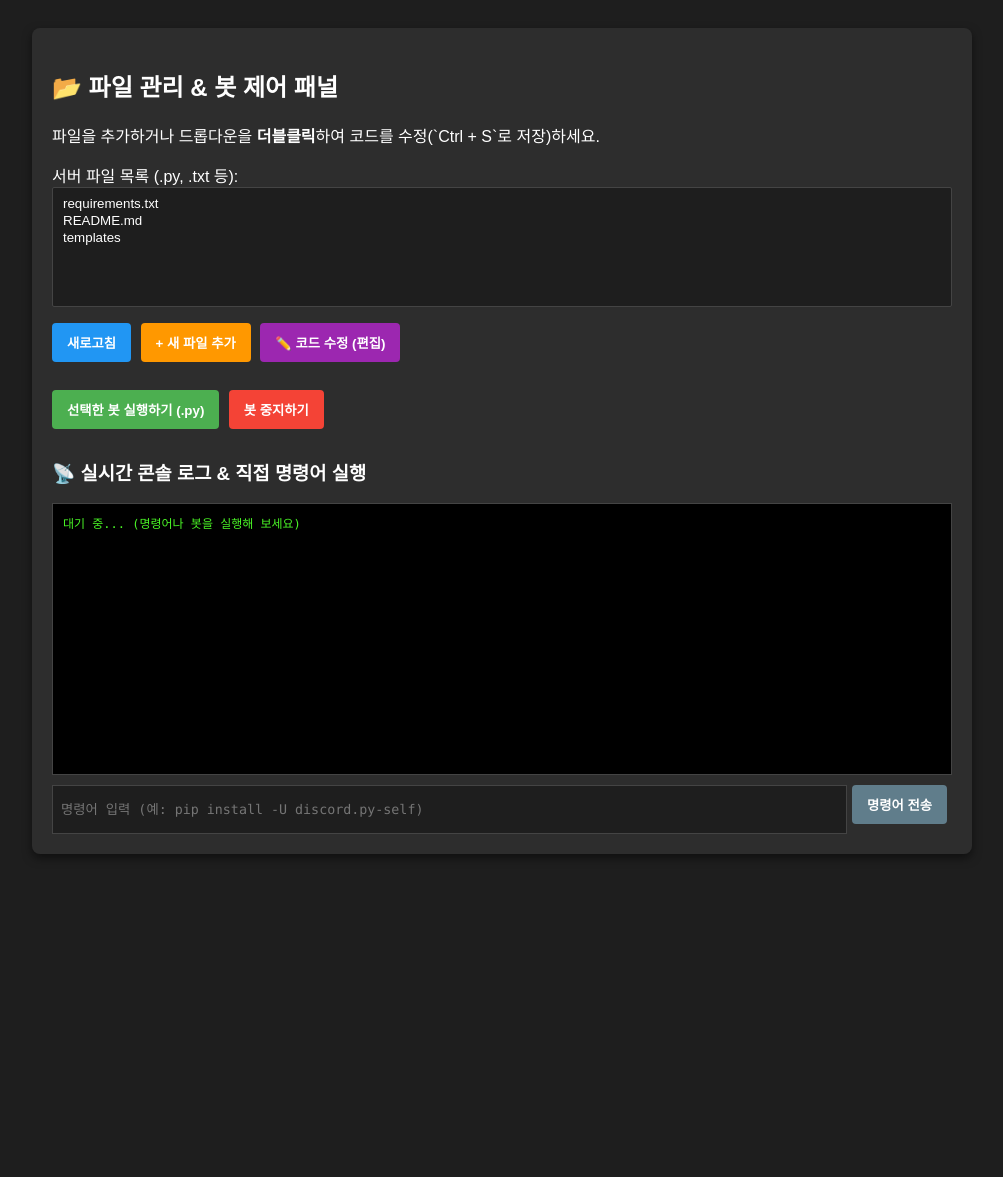
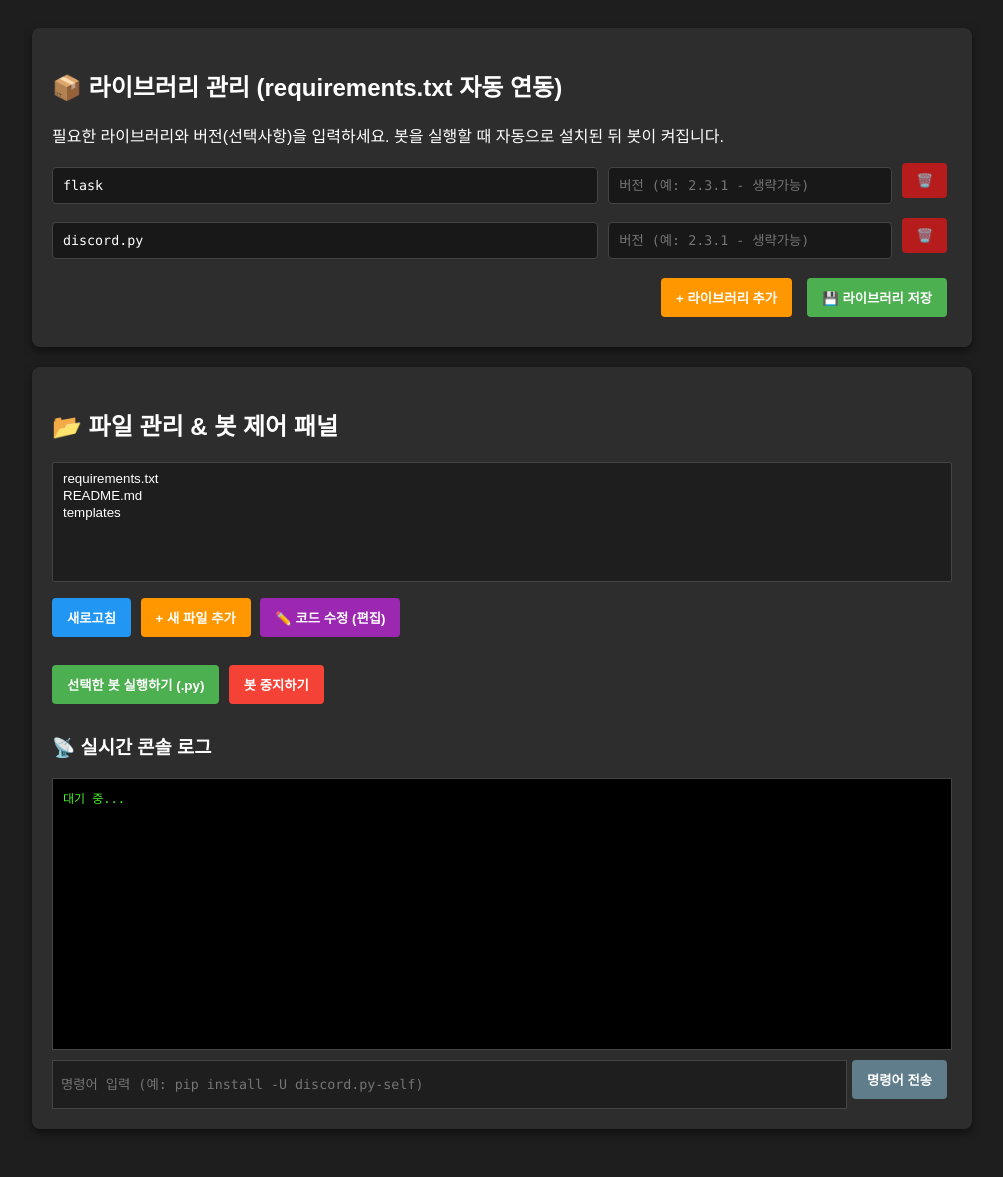
Before and after one commit to jihu121219-ops/discord24h, a Flask app: page / in a window 1280 px wide. Shown: the whole page, without its empty margins (138-1141 px from the left). Before the commit the page ends 854 px from the top, so only its background shows below. Run offline with Flask 3, Linux system fonts and the light colour scheme.

Commit message:
Update index.html

```diff
--- a/templates/index.html
+++ b/templates/index.html
@@ -2,10 +2,10 @@
 <html lang="ko">
 <head>
     <meta charset="UTF-8">
-    <title>디스코드 봇 & 설정 파일 제어 패널</title>
+    <title>구동패널</title>
     <style>
         body { font-family: '맑은 고딕', sans-serif; background-color: #1e1e1e; color: #fff; padding: 20px; }
-        .container { max-width: 900px; margin: 0 auto; background: #2d2d2d; padding: 20px; border-radius: 8px; box-shadow: 0 4px 10px rgba(0,0,0,0.5); }
+        .container { max-width: 900px; margin: 0 auto; background: #2d2d2d; padding: 20px; border-radius: 8px; box-shadow: 0 4px 10px rgba(0,0,0,0.5); margin-bottom: 20px; }
         select { padding: 8px; width: 300px; background: #1e1e1e; color: #fff; border: 1px solid #444; margin-bottom: 15px; }
         button { padding: 10px 15px; font-weight: bold; border: none; border-radius: 4px; cursor: pointer; margin-right: 5px; margin-bottom: 10px; }
         .btn-start { background: #4CAF50; color: white; }
@@ -14,6 +14,14 @@
         .btn-create { background: #FF9800; color: white; }
         .btn-edit { background: #9C27B0; color: white; }
         .btn-cmd { background: #607D8B; color: white; }
+
+        /* 라이브러리 관리 스타일 */
+        .lib-row { display: flex; gap: 10px; margin-bottom: 10px; align-items: center; }
+        .lib-input { flex: 2; padding: 10px; background: #181818; color: #fff; border: 1px solid #444; border-radius: 4px; font-family: Consolas, monospace; }
+        .lib-version { flex: 1; padding: 10px; background: #181818; color: #fff; border: 1px solid #444; border-radius: 4px; font-family: Consolas, monospace; }
+        .btn-del { background: #b71c1c; color: white; padding: 10px 14px; border-radius: 4px; cursor: pointer; border: none; }
+        .lib-actions { display: flex; justify-content: flex-end; gap: 10px; margin-top: 15px; }
+
         #logBox { margin-top: 15px; padding: 10px; background: #000; border: 1px solid #444; height: 250px; overflow-y: auto; font-family: Consolas, monospace; font-size: 12px; color: #4af626; }
         .cmd-box { display: flex; margin-top: 10px; gap: 5px; }
         .cmd-input { flex: 1; padding: 8px; background: #1e1e1e; color: #fff; border: 1px solid #444; font-family: Consolas, monospace; }
@@ -28,10 +36,21 @@
 </head>
 <body>
     <div class="container">
+        <h2>📦 라이브러리 관리 (requirements.txt 자동 연동)</h2>
+        <p>필요한 라이브러리와 버전(선택사항)을 입력하세요. 봇을 실행할 때 자동으로 설치된 뒤 봇이 켜집니다.</p>
+
+        <div id="libContainer">
+            <!-- 동적으로 라이브러리 입력 칸 생성 -->
+        </div>
+
+        <div class="lib-actions">
+            <button class="btn-create" onclick="addLibraryRow()">+ 라이브러리 추가</button>
+            <button class="btn-start" onclick="saveLibraries()">💾 라이브러리 저장</button>
+        </div>
+    </div>
+
+    <div class="container">
         <h2>📂 파일 관리 & 봇 제어 패널</h2>
-        <p>파일을 추가하거나 드롭다운을 <strong>더블클릭</strong>하여 코드를 수정(`Ctrl + S`로 저장)하세요.</p>
-
-        <label>서버 파일 목록 (.py, .txt 등):</label><br>
         <select id="fileSelect" size="6" style="width: 100%; height: 120px;" ondblclick="openEditorSelected()">
             <option value="">파일 목록 불러오는 중...</option>
         </select><br>
@@ -43,10 +62,9 @@
         <button class="btn-start" onclick="startBot()">선택한 봇 실행하기 (.py)</button>
         <button class="btn-stop" onclick="stopBot()">봇 중지하기</button>
 
-        <h3>📡 실시간 콘솔 로그 & 직접 명령어 실행</h3>
-        <div id="logBox">대기 중... (명령어나 봇을 실행해 보세요)</div>
+        <h3>📡 실시간 콘솔 로그</h3>
+        <div id="logBox">대기 중...</div>
 
-        <!-- 콘솔 직접 명령어 입력창 -->
         <div class="cmd-box">
             <input type="text" id="cmdInput" class="cmd-input" placeholder="명령어 입력 (예: pip install -U discord.py-self)" onkeypress="if(event.key === 'Enter') sendCommand()">
             <button class="btn-cmd" onclick="sendCommand()">명령어 전송</button>
@@ -78,7 +96,7 @@
                 const result = await response.json();
                 select.innerHTML = '';
                 if(result.files.length === 0) {
-                    select.innerHTML = '<option value="">생성된 파일이 없습니다. [+ 새 파일 추가]를 눌러주세요.</option>';
+                    select.innerHTML = '<option value="">생성된 파일이 없습니다.</option>';
                     return;
                 }
                 result.files.forEach(file => {
@@ -92,10 +110,61 @@
             }
         }
 
+        // --- 라이브러리 UI 관리 함수들 ---
+        async function loadLibraries() {
+            try {
+                const response = await fetch('/get_libraries');
+                const result = await response.json();
+                const container = document.getElementById('libContainer');
+                container.innerHTML = '';
+                if(result.libraries.length === 0) {
+                    addLibraryRow("discord.py-self", "");
+                } else {
+                    result.libraries.forEach(lib => {
+                        addLibraryRow(lib.name, lib.version);
+                    });
+                }
+            } catch (e) {
+                console.error("라이브러리 로드 실패", e);
+            }
+        }
+
+        function addLibraryRow(name = "", version = "") {
+            const container = document.getElementById('libContainer');
+            const row = document.createElement('div');
+            row.className = 'lib-row';
+            row.innerHTML = `
+                <input type="text" class="lib-input" placeholder="라이브러리 이름 (예: discord.py-self)" value="${name}">
+                <input type="text" class="lib-version" placeholder="버전 (예: 2.3.1 - 생략가능)" value="${version}">
+                <button class="btn-del" onclick="this.parentElement.remove()">🗑️</button>
+            `;
+            container.appendChild(row);
+        }
+
+        async function saveLibraries() {
+            const rows = document.querySelectorAll('.lib-row');
+            const libraries = [];
+            rows.forEach(row => {
+                const name = row.querySelector('.lib-input').value.trim();
+                const version = row.querySelector('.lib-version').value.trim();
+                if(name) {
+                    libraries.push({ name: name, version: version });
+                }
+            });
+
+            const response = await fetch('/save_libraries', {
+                method: 'POST',
+                headers: { 'Content-Type': 'application/json' },
+                body: JSON.stringify({ libraries: libraries })
+            });
+            const result = await response.json();
+            alert(result.message);
+        }
+        // ---------------------------------
+
         async function createNewFile() {
             const filename = prompt("생성할 파일 이름을 입력하세요 (예: config.txt, bot.py):");
             if(!filename) return;
-
             const response = await fetch('/create_file', {
                 method: 'POST',
                 headers: { 'Content-Type': 'application/json' },
@@ -103,51 +172,37 @@
             });
             const result = await response.json();
             alert(result.message);
-            if(result.status === "success") {
-                loadFiles();
-            }
+            if(result.status === "success") loadFiles();
         }
 
         async function openEditorSelected() {
             const filename = document.getElementById('fileSelect').value;
-            if(!filename) {
-                alert("수정할 파일을 선택해주세요!");
-                return;
-            }
+            if(!filename) { alert("수정할 파일을 선택해주세요!"); return; }
             currentEditingFile = filename;
             document.getElementById('modalTitle').textContent = `파일 편집 중: ${filename}`;
-
             const response = await fetch(`/read_file?filename=${filename}`);
             const result = await response.json();
             if(result.status === "success") {
                 document.getElementById('codeTextArea').value = result.content;
                 document.getElementById('editorModal').style.display = 'flex';
                 document.getElementById('codeTextArea').focus();
-            } else {
-                alert(result.message);
-            }
+            } else { alert(result.message); }
         }
 
-        function closeEditor() {
-            document.getElementById('editorModal').style.display = 'none';
-        }
+        function closeEditor() { document.getElementById('editorModal').style.display = 'none'; }
 
         async function saveFileContent() {
             if(!currentEditingFile) return;
             const content = document.getElementById('codeTextArea').value;
-
             const response = await fetch('/save_file', {
                 method: 'POST',
                 headers: { 'Content-Type': 'application/json' },
                 body: JSON.stringify({ filename: currentEditingFile, content: content })
             });
             const result = await response.json();
-
             const statusSpan = document.getElementById('saveStatus');
             statusSpan.textContent = result.message;
-            setTimeout(() => {
-                statusSpan.textContent = "💡 단축키: Ctrl + S를 누르면 즉시 저장됩니다.";
-            }, 3000);
+            setTimeout(() => { statusSpan.textContent = "💡 단축키: Ctrl + S를 누르면 즉시 저장됩니다."; }, 3000);
         }
 
         document.addEventListener('keydown', function(e) {
@@ -161,11 +216,7 @@
 
         async function startBot() {
             const filename = document.getElementById('fileSelect').value;
-            if(!filename) {
-                alert("실행할 파일을 선택해주세요!");
-                return;
-            }
-
+            if(!filename) { alert("실행할 파일을 선택해주세요!"); return; }
             const logBox = document.getElementById('logBox');
             logBox.innerHTML = `[!] '${filename}' 실행 요청 중...<br>`;
 
@@ -174,12 +225,10 @@
                 headers: { 'Content-Type': 'application/json' },
                 body: JSON.stringify({ filename: filename })
             });
-
             const result = await response.json();
             logBox.innerHTML += result.message + "<br>";
 
             if (eventSource) eventSource.close();
-
             eventSource = new EventSource(`/stream_logs/${filename}`);
             eventSource.onmessage = function(event) {
                 logBox.innerHTML += event.data + "<br>";
@@ -190,38 +239,29 @@
         async function stopBot() {
             const filename = document.getElementById('fileSelect').value;
             if(!filename) return;
-
             const response = await fetch('/stop_bot', {
                 method: 'POST',
                 headers: { 'Content-Type': 'application/json' },
                 body: JSON.stringify({ filename: filename })
             });
-
             const result = await response.json();
             document.getElementById('logBox').innerHTML += `<br>${result.message}<br>`;
-
             if (eventSource) eventSource.close();
         }
 
-        // 콘솔 직접 명령어 전송 함수
         async function sendCommand() {
             const input = document.getElementById('cmdInput');
             const cmd = input.value.trim();
             if(!cmd) return;
-
             const logBox = document.getElementById('logBox');
             logBox.innerHTML += `<br>$ ${cmd}<br>`;
-
             const response = await fetch('/run_command', {
                 method: 'POST',
                 headers: { 'Content-Type': 'application/json' },
                 body: JSON.stringify({ command: cmd })
             });
-
             input.value = '';
-
             if (eventSource) eventSource.close();
-
             eventSource = new EventSource(`/stream_logs/terminal_console`);
             eventSource.onmessage = function(event) {
                 logBox.innerHTML += event.data + "<br>";
@@ -229,7 +269,10 @@
             };
         }
 
-        window.onload = loadFiles;
+        window.onload = function() {
+            loadFiles();
+            loadLibraries();
+        };
     </script>
 </body>
 </html>
```
